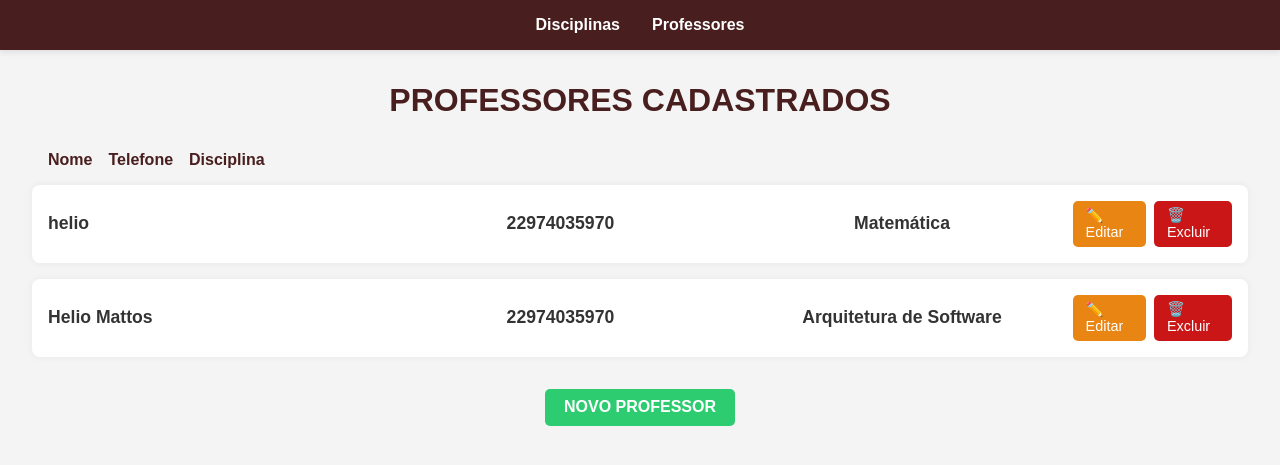
After one commit to HelioMattos/gestaoescolar2, a Django app: page /professores/ in a window 1280 px wide. The commit adds this page. Shown: the top 465 px of the page. Run offline with Django 5.2, Linux system fonts and the light colour scheme; data comes from the database, SQL or seed files in the repository; both versions use the stored data as it was after the commit.

Commit message:
pagina professores usando FK

```diff
--- a/projeto/gestaoescolar/models.py
+++ b/projeto/gestaoescolar/models.py
@@ -1,7 +1,8 @@
 from django.db import models
 
 class Gestao(models.Model):
-    disciplina = models.CharField(max_length=50, null=False, blank=False)
-    carga_horaria = models.CharField(max_length=50, null=False, blank=False)
+    disciplina = models.CharField(max_length=100)
+    carga_horaria = models.CharField()
 
-# Create your models here.
+    def __str__(self):
+        return self.disciplina
--- a/projeto/gestaoescolar/templates/gestaoescolar/gestao_list.html
+++ b/projeto/gestaoescolar/templates/gestaoescolar/gestao_list.html
@@ -14,6 +14,7 @@
     <nav class="menu-bar">
         <ul>
             <li><a href="{% url 'gestao_list' %}">Disciplinas</a></li>
+            <li><a href="{% url 'professor_list' %}">Professores</a></li>
         </ul>
     </nav>
 
@@ -23,6 +24,7 @@
     <div class="cabecalho-lista">
         <span class="cab-disciplina">Disciplina</span>
         <span class="cab-carga">Carga Horária</span>
+        <span class="cab-professor">Professor</span> <!-- Novo campo para o professor -->
     </div>
 
     <ul>
@@ -35,6 +37,9 @@
                     </div>
                     <div class="campo centro">
                         <span class="nome">{{ gestao.carga_horaria }}</span>
+                    </div>
+                    <div class="campo centro">
+                        <span class="nome">{{ gestao.professor.nome }}</span> <!-- Exibindo o nome do professor -->
                     </div>
                 </div>
                 <div class="acoes">
--- a/projeto/gestaoescolar/views.py
+++ b/projeto/gestaoescolar/views.py
@@ -7,17 +7,21 @@ from .models import Gestao
 
 class GestaoListView(ListView):
     model = Gestao
+    template_name = 'gestaoescolar/gestao_list.html'
 
 class GestaoCreateView(CreateView):
     model = Gestao
     fields = ['disciplina', 'carga_horaria']
     success_url = reverse_lazy('gestao_list')
+    template_name = 'gestaoescolar/gestao_form.html'
 
 class GestaoUpdateview(UpdateView):
     model = Gestao
     fields = ['disciplina', 'carga_horaria']
     success_url = reverse_lazy('gestao_list')
+    template_name = 'gestaoescolar/gestao_form.html'
 
 class GestaoDeleteView(DeleteView):
     model = Gestao
     success_url = reverse_lazy('gestao_list')
+    template_name = 'gestaoescolar/gestao_form.html'
--- a/projeto/professor/models.py
+++ b/projeto/professor/models.py
@@ -1,6 +1,10 @@
 from django.db import models
+from gestaoescolar.models import Gestao  # Importa o modelo de disciplina
 
 class Professor(models.Model):
     nome = models.CharField(max_length=100, null=False, blank=False)
     telefone = models.CharField(max_length=50, null=False, blank=False)
-# Create your models here.
+    disciplina = models.ForeignKey(Gestao, on_delete=models.CASCADE, related_name='professores')
+
+    def __str__(self):
+        return self.nome
--- /dev/null
+++ b/projeto/professor/templates/professor/professor_list.html
@@ -0,0 +1,51 @@
+{% load static %}
+<!DOCTYPE html>
+<html lang="pt-br">
+<head>
+    <meta charset="UTF-8">
+    <title>Lista de Professores</title>
+    <link rel="stylesheet" href="{% static 'css/gestao_list.css' %}">
+</head>
+<body>
+
+    <!-- Menu de navegação -->
+    <nav class="menu-bar">
+        <ul>
+            <li><a href="{% url 'gestao_list' %}">Disciplinas</a></li>
+            <li><a href="{% url 'gestao_list' %}">Professores</a></li>
+        </ul>
+    </nav>
+
+    <h1>PROFESSORES CADASTRADOS</h1>
+
+    <!-- Cabeçalho -->
+    <div class="cabecalho-lista">
+        <span class="cab-nome">Nome</span>
+        <span class="cab-telefone">Telefone</span>
+        <span class="cab-disciplina">Disciplina</span>
+    </div>
+
+    <ul>
+        {% for professor in object_list %}
+        <li class="disciplina-item">
+            <div class="conteudo">
+                <div class="info">
+                    <div class="campo"><span class="nome">{{ professor.nome }}</span></div>
+                    <div class="campo centro"><span class="nome">{{ professor.telefone }}</span></div>
+                    <div class="campo centro"><span class="nome">{{ professor.disciplina.disciplina }}</span></div>
+                </div>
+                <div class="acoes">
+                    <a href="{% url 'professor_update' professor.pk %}">✏️ Editar</a>
+                    <a href="{% url 'professor_delete' professor.pk %}">🗑️ Excluir</a>
+                </div>
+            </div>
+        </li>
+        {% empty %}
+        <li><em>Nenhum professor cadastrado.</em></li>
+        {% endfor %}
+    </ul>
+
+    <a href="{% url 'professor_create' %}" class="nova-tarefa">NOVO PROFESSOR</a>
+
+</body>
+</html>
--- a/projeto/professor/urls.py
+++ b/projeto/professor/urls.py
@@ -1,11 +1,9 @@
-from django.contrib import admin
 from django.urls import path
 from professor.views import ProfessorCreateView, ProfessorListView, ProfessorUpdateView, ProfessorDeleteView
 
 urlpatterns = [
-    path('admin/', admin.site.urls),
     path('', ProfessorListView.as_view(), name='professor_list'),
     path('create/', ProfessorCreateView.as_view(), name='professor_create'),
-    path('update/<int:pk>', ProfessorUpdateView.as_view(), name='professor_update'),
-    path('delete/<int:pk>', ProfessorDeleteView.as_view(), name='professor_delete')
+    path('update/<int:pk>/', ProfessorUpdateView.as_view(), name='professor_update'),
+    path('delete/<int:pk>/', ProfessorDeleteView.as_view(), name='professor_delete')
 ]
--- a/projeto/professor/views.py
+++ b/projeto/professor/views.py
@@ -2,22 +2,28 @@ from django.shortcuts import render
 from django.urls import reverse_lazy
 from django.views.generic import CreateView, ListView , UpdateView, DeleteView
 from .models import Professor
+from .forms import ProfessorForm
 
 # Create your views here.
 
 class ProfessorListView(ListView):
     model = Professor
+    template_name = 'professor/professor_list.html'
 
 class ProfessorCreateView(CreateView):
     model = Professor
-    fields = ['nome', 'telefone']
+    form_class = ProfessorForm
     success_url = reverse_lazy('professor_list')
+    template_name = 'professor/professor_form.html'
 
 class ProfessorUpdateView(UpdateView):
     model = Professor
-    fields = ['nome', 'telefone']
+    form_class = ProfessorForm
     success_url = reverse_lazy('professor_list')
+    template_name = 'professor/professor_form.html'
+
 
 class ProfessorDeleteView(DeleteView):
     model = Professor
     success_url = reverse_lazy('professor_list')
+    template_name = 'professor/professor_confirm_delete.html'
--- a/projeto/setup/urls.py
+++ b/projeto/setup/urls.py
@@ -1,27 +1,12 @@
-"""
-URL configuration for setup project.
-
-The `urlpatterns` list routes URLs to views. For more information please see:
-    https://docs.djangoproject.com/en/5.2/topics/http/urls/
-Examples:
-Function views
-    1. Add an import:  from my_app import views
-    2. Add a URL to urlpatterns:  path('', views.home, name='home')
-Class-based views
-    1. Add an import:  from other_app.views import Home
-    2. Add a URL to urlpatterns:  path('', Home.as_view(), name='home')
-Including another URLconf
-    1. Import the include() function: from django.urls import include, path
-    2. Add a URL to urlpatterns:  path('blog/', include('blog.urls'))
-"""
 from django.contrib import admin
-from django.urls import path
+from django.urls import path, include
 from gestaoescolar.views import GestaoCreateView, GestaoListView, GestaoUpdateview, GestaoDeleteView
 
 urlpatterns = [
     path('admin/', admin.site.urls),
     path('', GestaoListView.as_view(), name='gestao_list'),
     path('create/', GestaoCreateView.as_view(), name='gestao_create'),
-    path('update/<int:pk>', GestaoUpdateview.as_view(), name='gestao_update'),
-    path('delete/<int:pk>', GestaoDeleteView.as_view(), name='gestao_delete')
+    path('update/<int:pk>/', GestaoUpdateview.as_view(), name='gestao_update'),
+    path('delete/<int:pk>/', GestaoDeleteView.as_view(), name='gestao_delete'),
+    path('professores/', include('professor.urls'))
 ]
```
Also changed, not shown: projeto/professor/forms.py (added, +9 -0 lines), projeto/professor/templates/professor/professor_confirm_delete.html (added, +17 -0 lines), projeto/professor/templates/professor/professor_form.html (added, +43 -0 lines), projeto/setup/settings.py (+6 -2 lines), projeto/db.sqlite3, projeto/gestaoescolar/migrations/0003_alter_gestao_carga_horaria_alter_gestao_disciplina.py (added), projeto/professor/migrations/0002_professor_disciplina.py (added).
